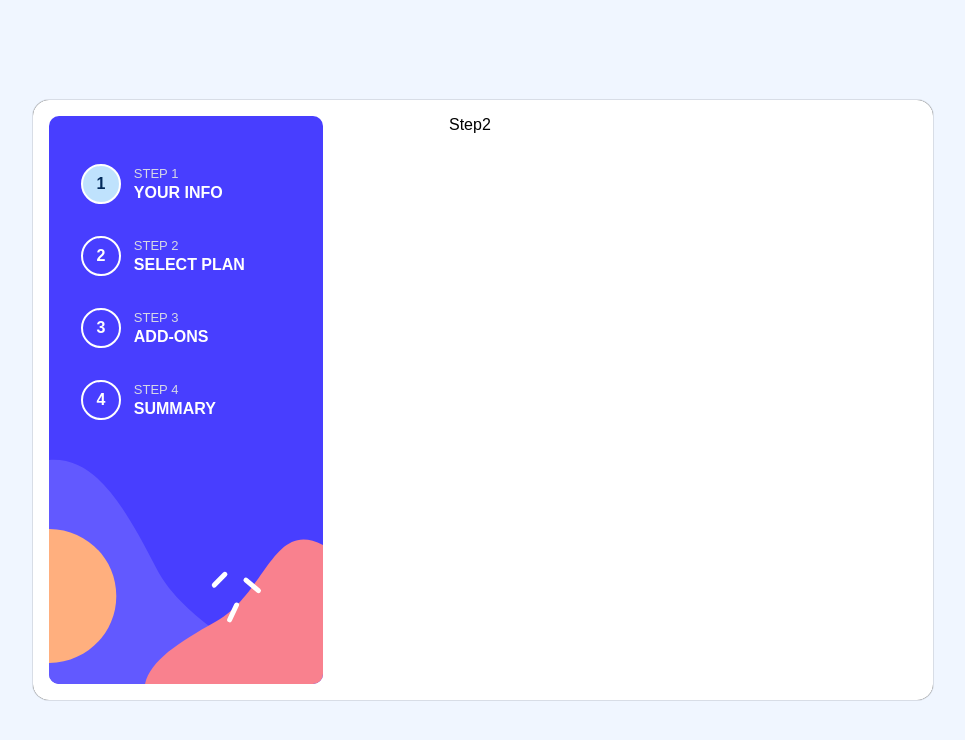
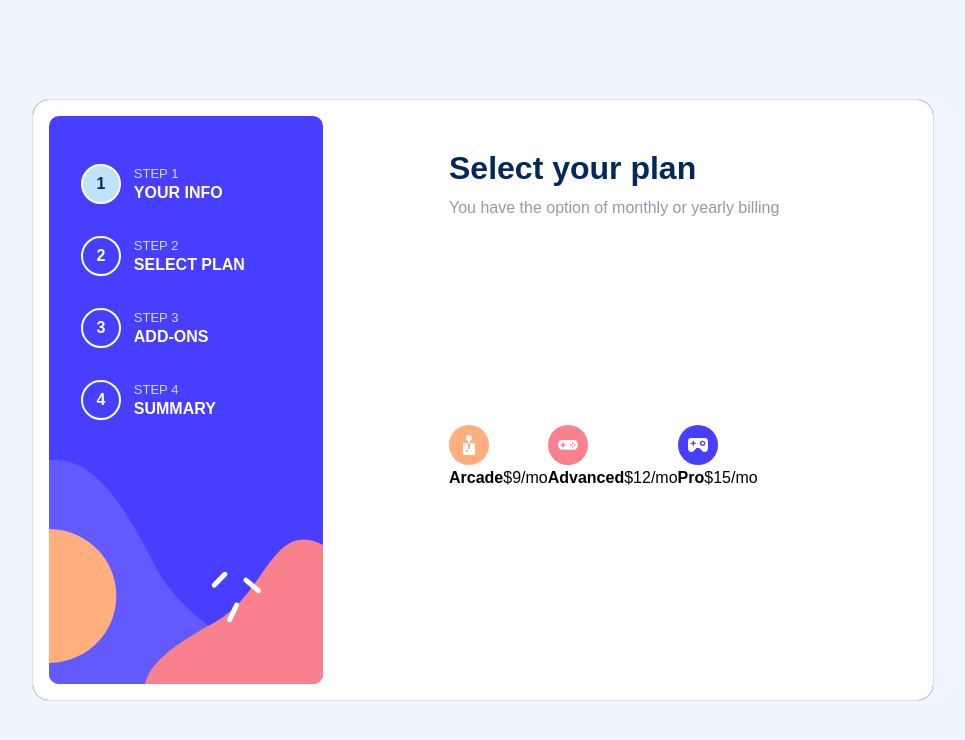
Before and after one commit to MagenVadim/multi-step-form, a React (Create React App) app: page /step2 in a window 1280 px wide. Shown: the top 740 px of the page, without its empty margins (157-1122 px from the left). Built offline with nearby package versions, Linux system fonts and the light colour scheme.

Commit message:
#4 Step-2 has added

```diff
--- a/src/App.css
+++ b/src/App.css
@@ -113,11 +113,13 @@ header .exp{
   color: var(--White);
   cursor: pointer;
 }
+
+/* STEP-1 */
 .step{
   display: flex;
   width: 90%;
 }
-form{
+.form-1{
   display: flex;
   flex-direction: column;
   flex: 1;
@@ -151,3 +153,10 @@ form input::placeholder{
   font-size: .9rem;
   font-weight: 700;
 }
+
+/* STEP-2 */
+.form-2{
+  display: flex;
+  flex: 1;
+  align-items: center;
+}
--- /dev/null
+++ b/src/Components/PlanCard.js
@@ -0,0 +1,15 @@
+import React from 'react'
+
+function PlanCard({img_source, title, plan_price}) {
+  return (
+    <div className="plan-card">
+      <img src={img_source} alt={title} />
+      <div className="plan-info">
+        <b>{title}</b>
+        <span className="plan-priced">{plan_price}</span>
+      </div>
+    </div>
+  )
+}
+
+export default PlanCard
--- a/src/Step1.js
+++ b/src/Step1.js
@@ -15,7 +15,7 @@ function Step1({stepNumber, nameValue, setNameValue, emailValue, setEmailValue,
         </p>
         </header>
 
-        <form>
+        <form className='form-1'>
         <Input
             key ={"input-1"}
             type ={'text'}
--- a/src/Step2.js
+++ b/src/Step2.js
@@ -1,9 +1,33 @@
 import React from 'react'
+import PlanCard from './Components/PlanCard'
+import IconArcade from './assets/images/icon-arcade.svg'
+import IconAdvanced from './assets/images/icon-advanced.svg'
+import IconPro from './assets/images/icon-pro.svg'
 
 function Step2() {
+
+  const plan_priced = [
+    {plan_name:"Arcade", plan_price:"$9/mo", img_source:IconArcade},
+    {plan_name:"Advanced", plan_price:"$12/mo", img_source:IconAdvanced},
+    {plan_name:"Pro", plan_price:"$15/mo", img_source:IconPro}
+  ]
+
   return (
-    <div>
-      Step2
+    <div className="stp stp-2">
+
+      <header>
+        <h1 className="title">Select your plan</h1>
+        <p className="exp">You have the option of monthly or yearly billing</p>
+      </header>
+
+      <form className="form-2">
+        {
+          plan_priced.map((obj)=>(
+            <PlanCard key={obj.plan_name} img_source={obj.img_source} title={obj.plan_name} plan_price={obj.plan_price}/>
+          ))
+        }
+      </form>
+
     </div>
   )
 }
```
